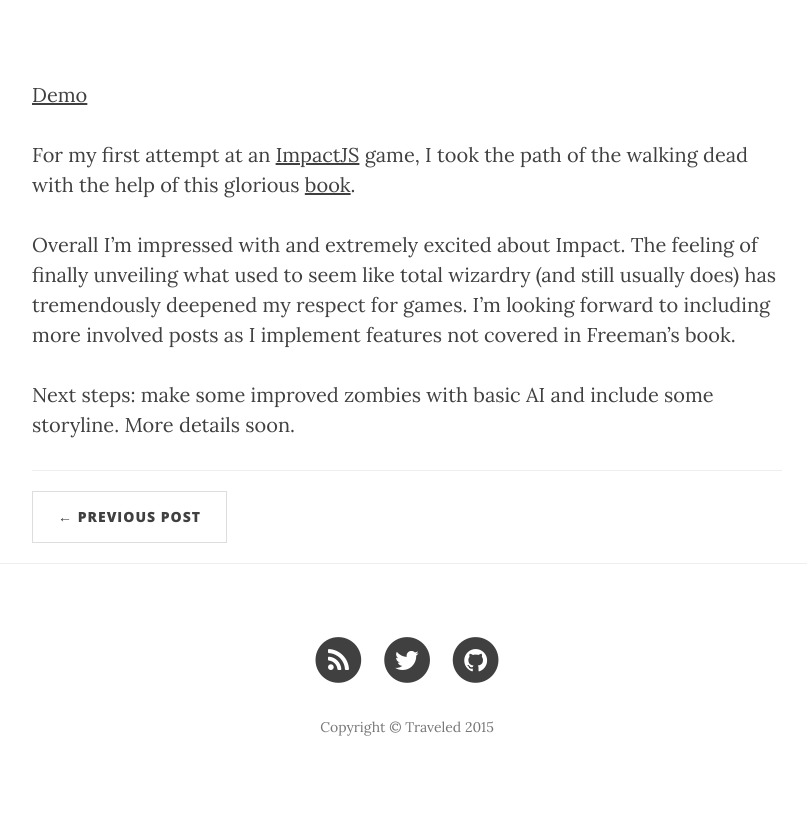
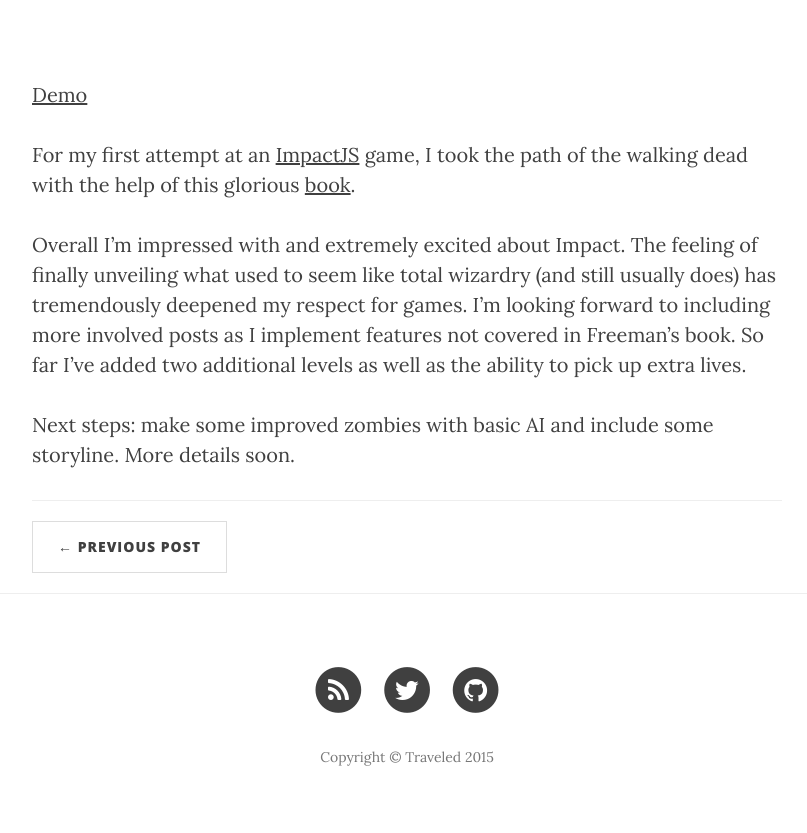
Before and after one commit to camirmas/camirmas.github.io, a Jekyll site: the page built from _posts/2015-1-26-Zombies.md, in a window 1280 px wide. Shown: the part 413-1246 px from the top of the page, without its empty margins (233-1040 px from the left). Built offline with Jekyll 4.4.1, drawn with Linux system fonts in a browser that asks for light colours; nearby versions of some CDN libraries; before the commit the page ends 1216 px from its top, so only the background shows below that.

Commit message:
zombie post edit

```diff
--- a/_posts/2015-1-26-Zombies.md
+++ b/_posts/2015-1-26-Zombies.md
@@ -8,6 +8,7 @@ title: Zombies! with ImpactJS
 For my first attempt at an [ImpactJS](http://impactjs.com/) game, I took the path of the walking dead with
 the help of this glorious [book](https://www.google.com/search?q=Inspired+by+%E2%80%9CIntroducing+HTML5+Game+Development+by+Jesse+Freeman+(O%E2%80%99Reilly).+Copyright+2012+Game+Cook%2C+Inc.%2C+978-1-4493-1517-7.%E2%80%9D&oq=Inspired+by+%E2%80%9CIntroducing+HTML5+Game+Development+by+Jesse+Freeman+(O%E2%80%99Reilly).+Copyright+2012+Game+Cook%2C+Inc.%2C+978-1-4493-1517-7.%E2%80%9D&aqs=chrome..69i57.265j0j7&sourceid=chrome&es_sm=119&ie=UTF-8#q=Introducing+HTML5+Game+Development+by+Jesse+Freeman+).
 
-Overall I'm impressed with and extremely excited about Impact. The feeling of finally unveiling what used to seem like total wizardry (and still usually does) has tremendously deepened my respect for games. I'm looking forward to including more involved posts as I implement features not covered in Freeman's book.
+Overall I'm impressed with and extremely excited about Impact. The feeling of finally unveiling what used to seem like total wizardry (and still usually does) has tremendously deepened my respect for games. I'm looking forward to including more involved posts as I implement features not covered in Freeman's book. So far I've added two additional levels as well as the
+ability to pick up extra lives.
 
 Next steps: make some improved zombies with basic AI and include some storyline. More details soon.
```
